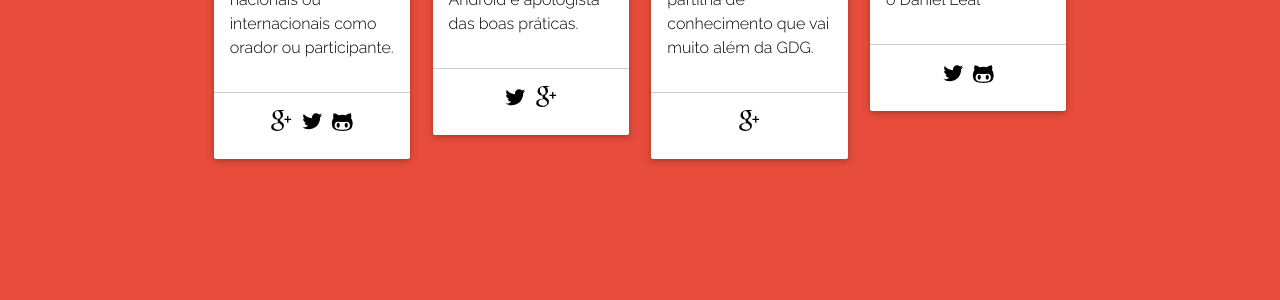
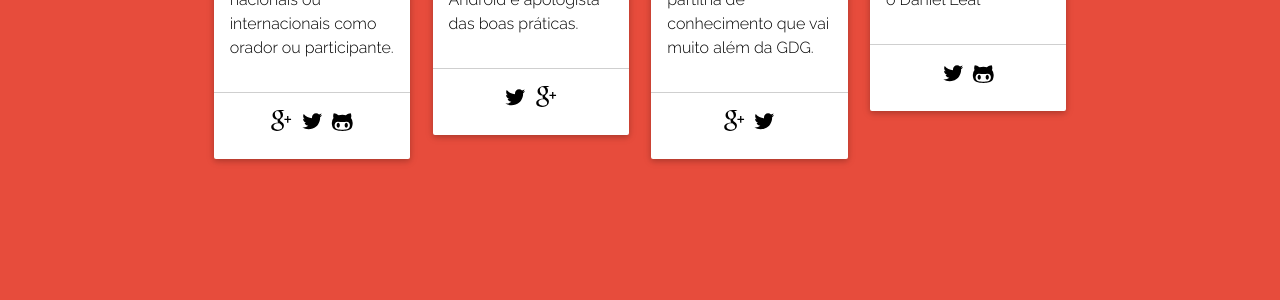
Before and after one commit to gdglisbon/Website, a Jekyll site: the page built from index.html, in a window 1280 px wide. Shown: the part 3223-3523 px from the top of the page. Built offline with Jekyll 4.4.1, drawn with Linux system fonts in a browser that asks for light colours.

Commit message:
update team

```diff
--- a/_includes/team.html
+++ b/_includes/team.html
@@ -81,6 +81,12 @@
 							<use xlink:href="#icon-google-plus"></use>
 						</svg>
 					</a>
+					<a href="https://twitter.com/InesArmadaBras">
+						<span class="sr-only">Perfil de Ines Brás no Twitter</span>
+						<svg class="icon" aria-label="Perfil de Ines Brás no twitter">
+							<use xlink:href="#icon-twitter"></use>
+						</svg>
+					</a>
 				</div>
 			</div>
 		</div>
@@ -96,13 +102,13 @@
 				<div class="card-team-action center">
 					<a href="https://twitter.com/danielgekk">
 						<span class="sr-only">Perfil de Daniel Leal no Twitter</span>
-						<svg class="icon" aria-label="Perfil de Filipe Barroso no twitter">
+						<svg class="icon" aria-label="Perfil de Daniel Leal no twitter">
 							<use xlink:href="#icon-twitter"></use>
 						</svg>
 					</a>
 					<a href="https://github.com/danielgek">
 						<span class="sr-only">Perfil de Daniel Leal no Github</span>
-						<svg class="icon" aria-label="Perfil de Filipe Barroso no github">
+						<svg class="icon" aria-label="Perfil de Daniel Leal no github">
 							<use xlink:href="#icon-github-alt"></use>
 						</svg>
 					</a>
```
